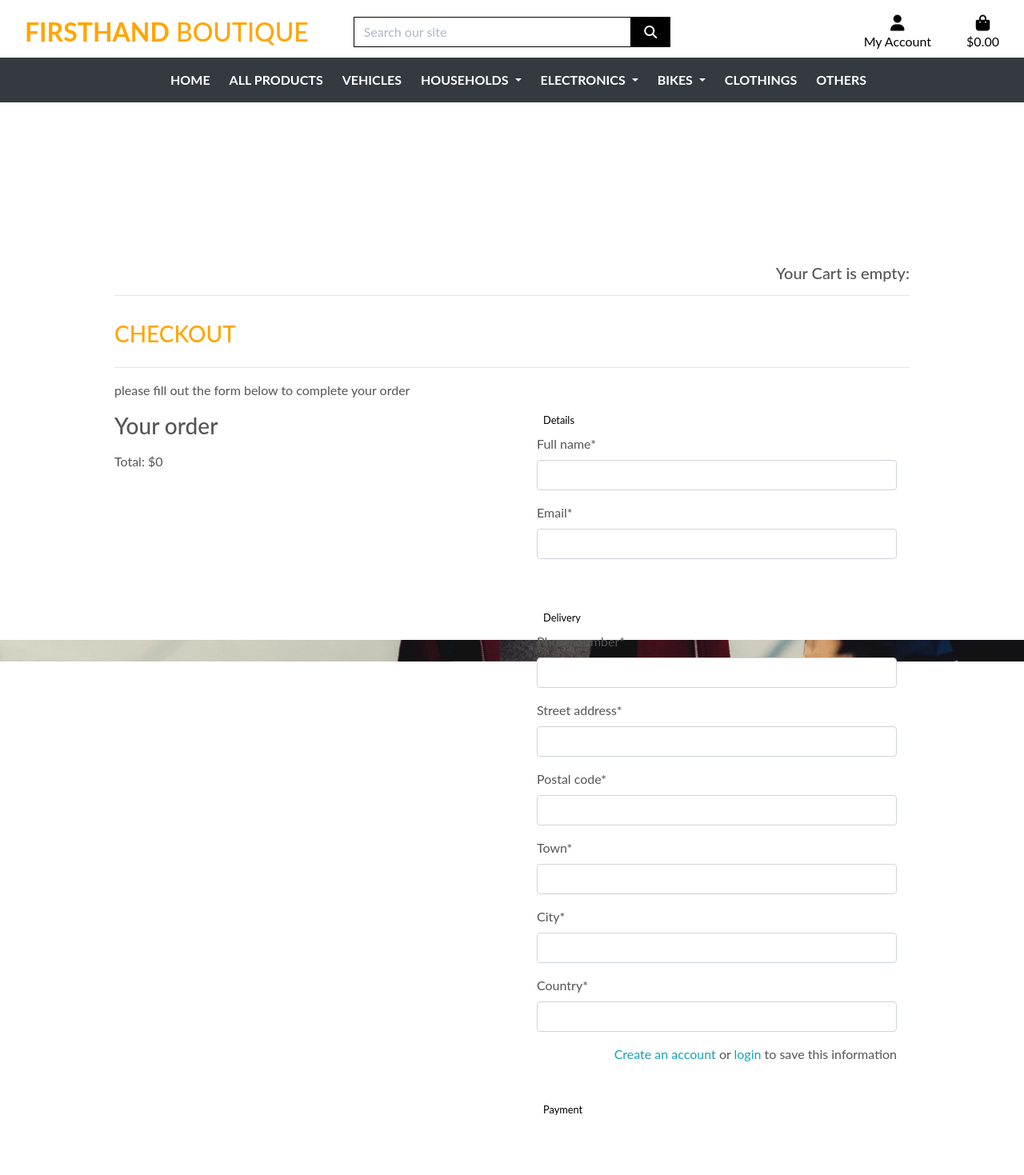
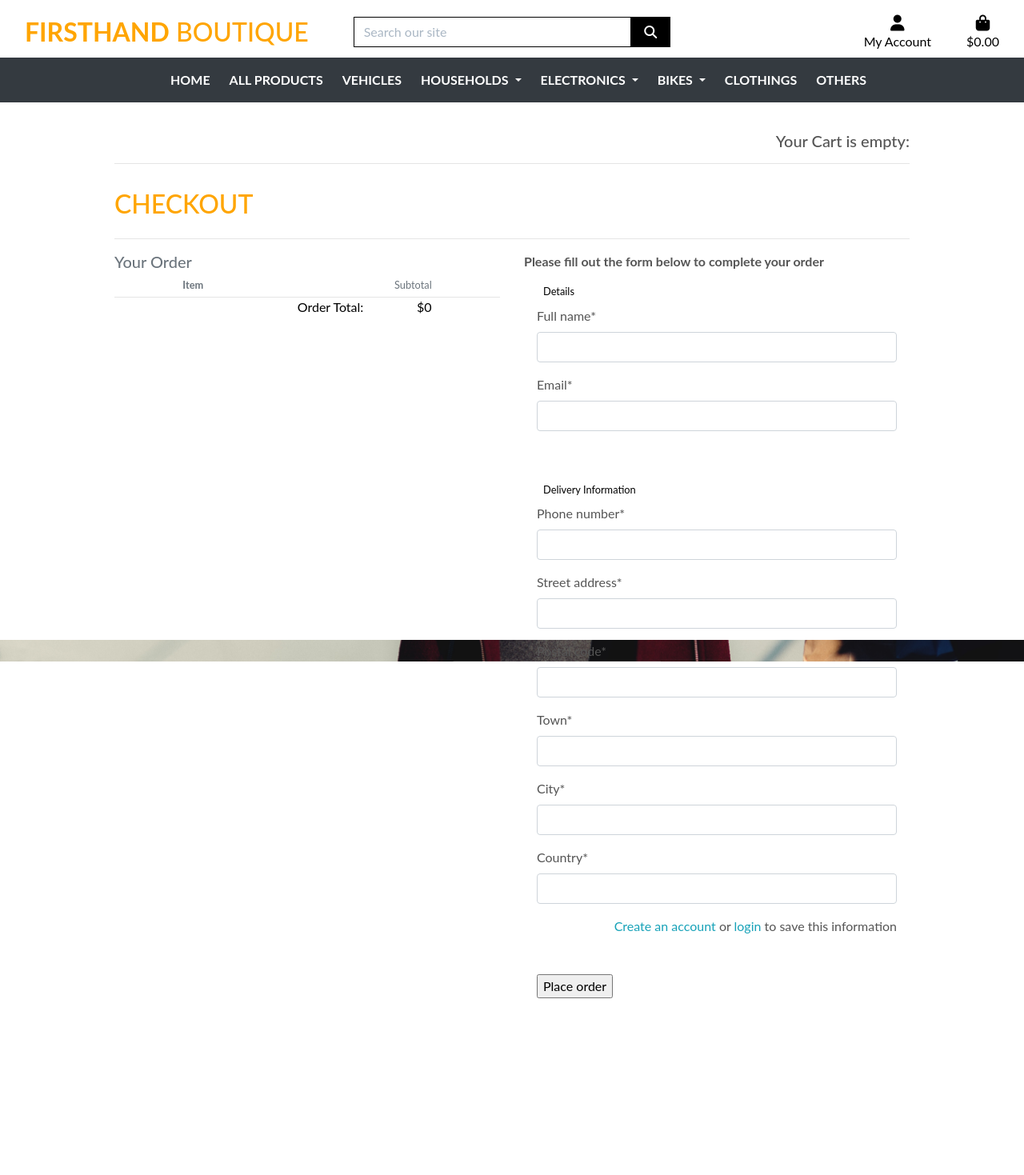
Before and after one commit to Gerardbulky/firsthand, a Django app: page /checkout/create/ in a window 1280 px wide. Shown: the whole page at 80% size. After the commit the page ends 1248 px from the top, so only its background shows below. Run offline with Django 3.2, Linux system fonts and the light colour scheme; some libraries are stand-ins or nearby versions.

Commit message:
added checkout detail information

```diff
--- a/checkout/forms.py
+++ b/checkout/forms.py
@@ -5,8 +5,8 @@ from .models import Order
 class OrderCreateForm(forms.ModelForm):
     class Meta:
         model = Order
-        fields = ['full_name', 'phone_number', 'email',
-                  'street_address', 'postal_code', 'town', 'city', 'country',
+        fields = ['full_name', 'phone_number', 'email', 'street_address',
+                  'postal_code', 'town', 'city', 'country',
                   ]
 
 
--- a/checkout/templates/checkout/order/create.html
+++ b/checkout/templates/checkout/order/create.html
@@ -5,13 +5,7 @@
     <link rel="stylesheet" href="{% static 'checkout/css/checkout.css' %}">
 {% endblock %}
 
-{% block page_header %}
-<div class="container header-container">
-    <div class="row">
-        <div class="col"></div>
-    </div>
-</div>
-{% endblock %}
+
 
 
 {% block title %}
@@ -39,16 +33,62 @@
 {% endblock %}
 
 {% block content %}
-
   <div class="container">
-    <h3 class="logo-font mb-4">CHECKOUT</h3><hr>
+        <div class="row">
+            <div class="col">
+                <h2 class="logo-font mb-4">Checkout</h2>
+                <hr>
+            </div>
+        </div>
+   <!-- <h3 class="logo-font mb-4">CHECKOUT</h3><hr> -->
 
     <div class="row">
-        <div class="col-12 col-6">
-            <p>please fill out the form below to complete your order</p>
+        <div class="col-12 col-lg-6 order-lg-last mb-5">
+            <h5 class="text-muted">Your Order</h5>
+            <div class="row">
+                <div class="col-6 offset-2">
+                    <p class="mb-1 mt-0 small text-muted"><strong>Item</strong></p>
+                </div>
+                <div class="col-2 text-right">
+                    <p class="mb-1 mt-0 small text-muted">Subtotal</p>
+                </div>
+            </div>
+            {% for item in cart %}
+            <div class="row">
+                <div class="col-2 mb-1">
+                    <a href="{{ item.product.get_absolute_url }}">
+                        <img class="img-thumbnail" alt="Responsive image" src="{% if item.product.image %}{{ item.product.image.url }}
+                    {% else %}{% static 'img/no_image.png' %}{% endif %}">
+                    </a>
+                </div>
+                <div class="col-6">
+                    <p class="my-0 small"><strong>{{ item.quantity }} x {{ item.product.name }}</strong></p>
                 </div>
 
+                <div class="col-2 text-right">
+                    <p class="my-0 small text-muted">
+                        ${{ item.total_price }}
+                    </p>
+                </div>
+            </div>
+            {% endfor %}
+
+            <hr class="my-0">
+            <div class="row text-black text-right">
+                <div class="col-6 offset-2">
+                    <p class="my-0">Order Total:</p>
+                </div>
+
+                <div class="col-2">
+                    <p class="my-0">${{ cart.get_total_price }}</p>
+                </div>
+            </div>
+        </div>
+
+
+
         <div class="col col-12 col-lg-6 order-lg-last mb-5">
+            <p><strong> Please fill out the form below to complete your order </strong></p>
             <form method="post" class="order-form">
                 <!--   <p><input type="submit" value="Place order"></p>
                 {{ form.as_p }} -->
@@ -62,7 +102,7 @@
 
                 <!--2nd fieldset contains users delivery information------------->
                 <fieldset class="rounded px-3 mb-5">
-                        <legend class="fieldset-label small text-black px-2 w-auto">Delivery</legend>
+                    <legend class="fieldset-label small text-black px-2 w-auto">Delivery Information</legend>
                     {{ form.phone_number | as_crispy_field }}
                     {{ form.street_address | as_crispy_field }}
                     {{ form.postal_code | as_crispy_field }}
@@ -73,7 +113,8 @@
                         <!--2nd also contains users authentication checkbox if users want to save their information------------->
                         <!--and will auto filed their information when next they check in------------->
                         {% if user.is_authenticated %}
-                            <label class="form-check-label" for="id-save-info">Save this delivery information to my profile</label>
+                        <label class="form-check-label" for="id-save-info">Save this delivery information to my
+                            profile</label>
                         <input class="form-check-input ml-2 mr-0" type="checkbox" id="id-save-info" name="save-info" checked>
                         {% else %}
                         <label class="form-check-label" for="id-save-info">
@@ -85,7 +126,8 @@
                 </fieldset>
 
                 <fieldset class="px-3">
-                        <legend class="fieldset-label small text-black px-2 w-auto">Payment</legend>
+                    <p><input type="submit" value="Place order"></p>
+                    <!--   <legend class="fieldset-label small text-black px-2 w-auto">Payment</legend> -->
                     <!-- A Stripe card element will go here and contains an id=card-element which contains the field for filling in the card number, exp date, security code which is prebuild in stripe -->
                     <div class="mb-3" id="card-element"></div>
 
@@ -95,21 +137,6 @@
                 </fieldset>
             </form>
         </div>
-
-    <div class="col-sm-12 col-6 col-lg-6">
-    <h3>Your order</h3>
-    <ul>
-      {% for item in cart %}
-        <li>
-          {{ item.quantity }}x {{ item.product.name }}
-          <span>${{ item.total_price }}</span>
-        </li>
-      {% endfor %}
-    </ul>
-    <p>Total: ${{ cart.get_total_price }}</p>
-  </div>
-
     </div>
     </div>
-
 {% endblock %}
```
Also changed, not shown: shop/templates/cart/detail.html (+1 -8 lines), db.sqlite3. Lines whose indentation alone changed are shown as unchanged.
